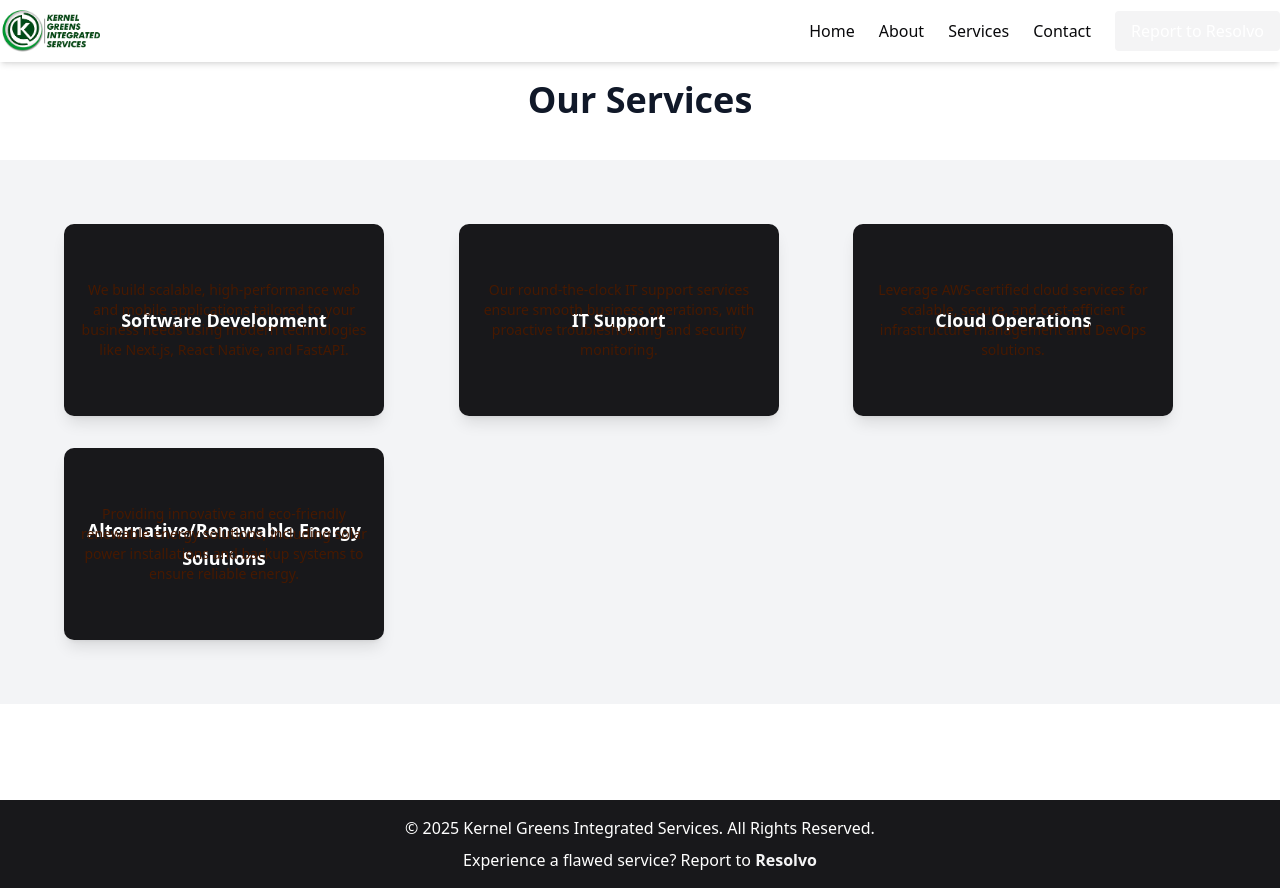
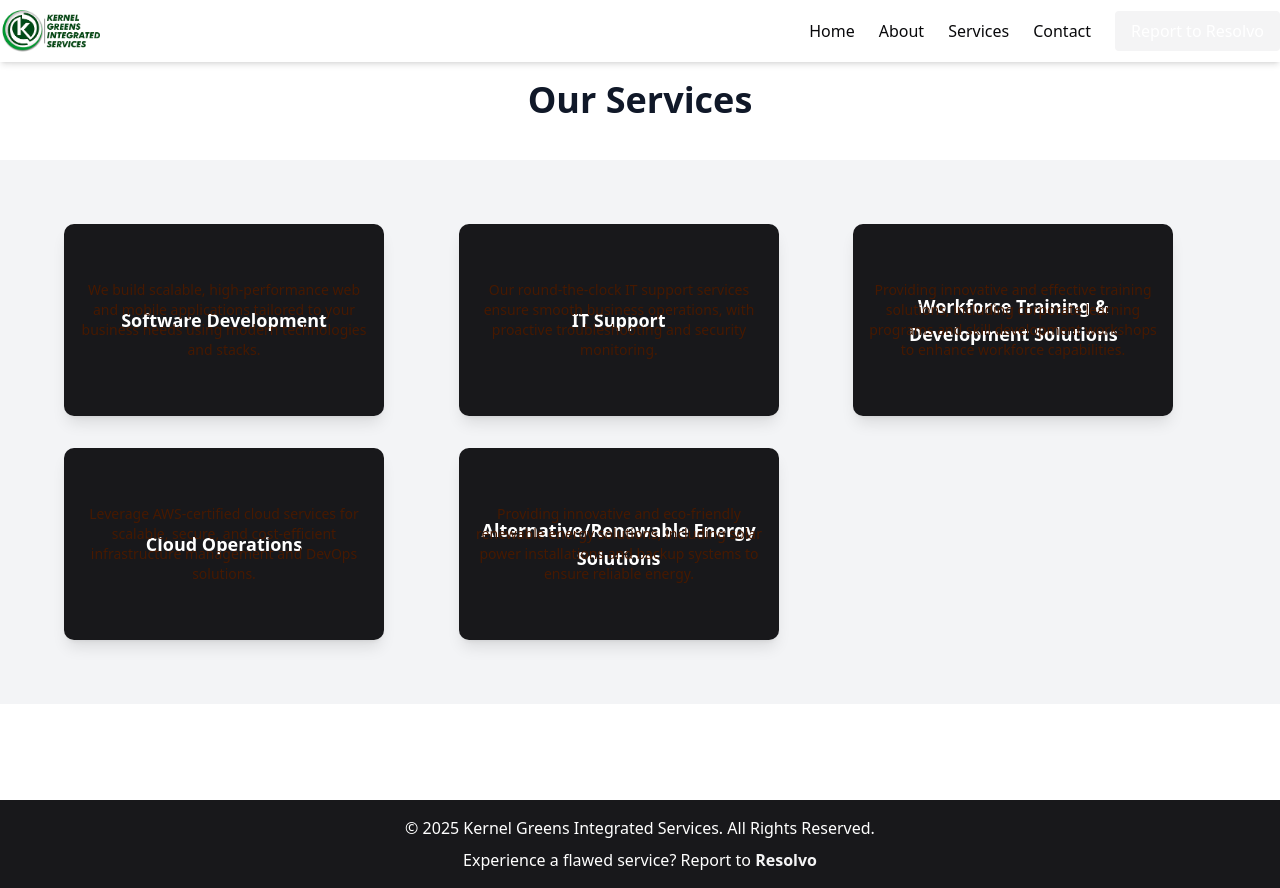
Before and after one commit to Xloanx/kgis-frontend, a Next.js app: page /services in a window 1280 px wide. Built offline with nearby package versions, Linux system fonts and the light colour scheme.

Commit message:
added training and re-arrangement

```diff
--- a/data/services.js
+++ b/data/services.js
@@ -3,7 +3,7 @@ export const services = [
     sid: "software-development",
     title: "Software Development",
     shortDescription: "Bespoke web & mobile solutions.",
-    longDescription: "We build scalable, high-performance web and mobile applications tailored to your business needs using modern technologies like Next.js, React Native, and FastAPI.",
+    longDescription: "We build scalable, high-performance web and mobile applications tailored to your business needs using modern technologies and stacks.",
     openSourceOption: 'true'
   },
   {
@@ -13,6 +13,14 @@ export const services = [
     longDescription: "Our round-the-clock IT support services ensure smooth business operations, with proactive troubleshooting and security monitoring.",
     openSourceOption: 'false'
   },
+  {
+    "sid": "training-development",
+    "title": "Workforce Training & Development Solutions",
+    "shortDescription": "Empowering skills for a competitive future.",
+    "longDescription": "Providing innovative and effective training solutions, including corporate learning programs and skill development workshops to enhance workforce capabilities.",
+    "openSourceOption": "false"
+  },
+
   {
     sid: "cloud-operations",
     title: "Cloud Operations",
```
